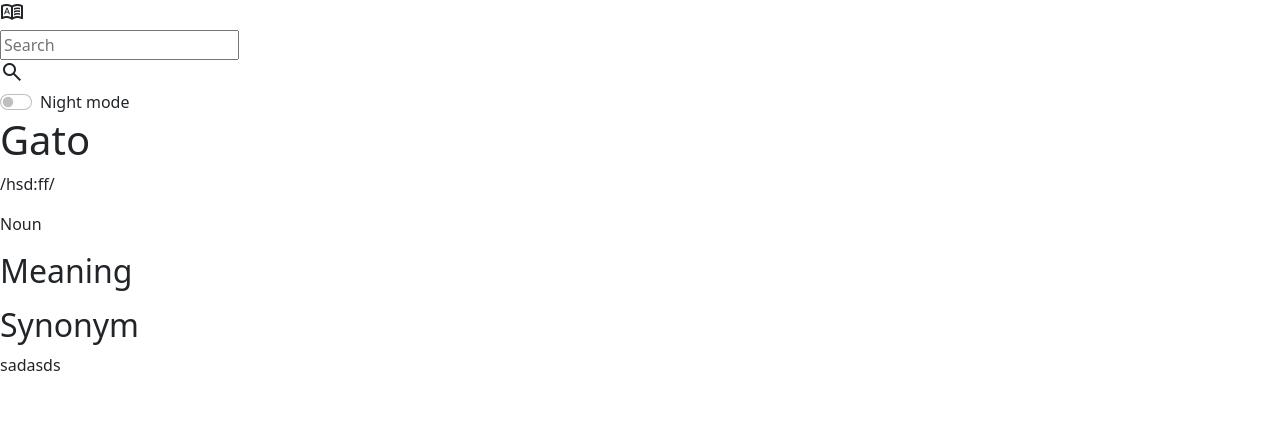
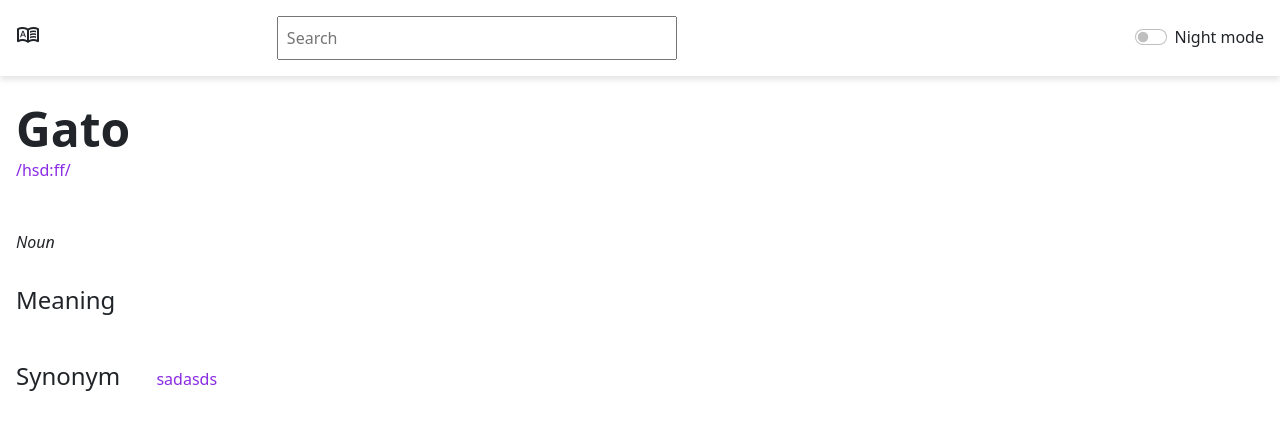
Before and after one commit to manapa12/dictionaryAPI, a plain HTML site: page index.html in a window 1280 px wide. Drawn offline with nearby package versions, Linux system fonts and the light colour scheme; the site is published under a folder, as on GitHub Pages, so addresses that start at the root find nothing.

Commit message:
fixed css issue

```diff
--- a/index.html
+++ b/index.html
@@ -5,7 +5,7 @@
     <meta charset="UTF-8" />
     <meta name="viewport" content="width=device-width, initial-scale=1.0" />
     <title>The dictionary</title>
-    <link rel="stylesheet" href="/resources/css/style.css" />
+    <link rel="stylesheet" href="resources/css/style.css" />
     <link
       rel="stylesheet"
       href="https://fonts.googleapis.com/css2?family=Material+Symbols+Outlined:opsz,wght,FILL,GRAD@24,400,0,0"
```
